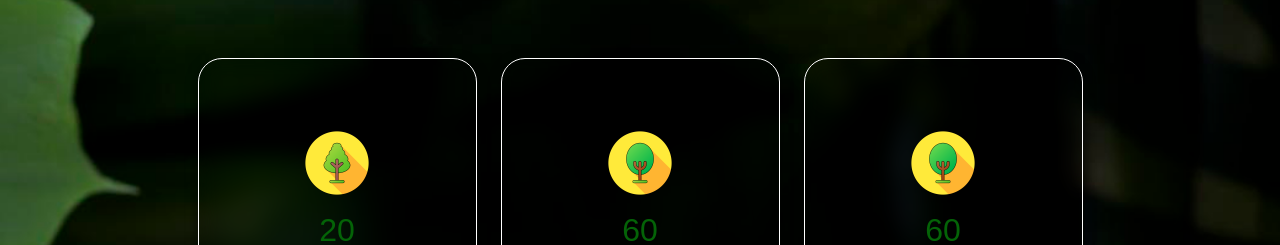
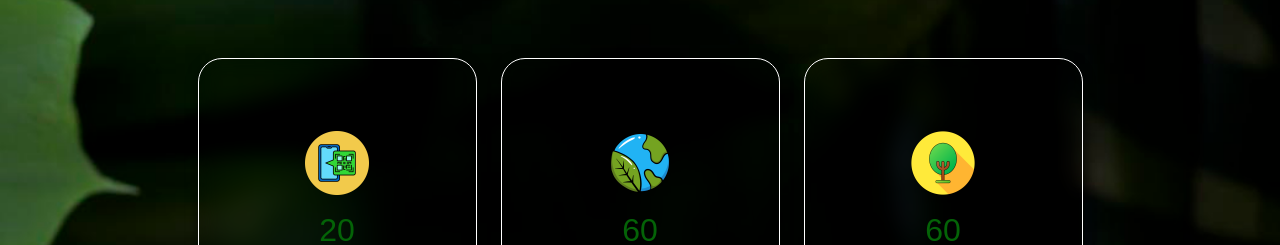
Before and after one commit to Vanz-silva/santa-raizes, a Next.js app: page / in a window 1280 px wide. Shown: the part 1320-1565 px from the top of the page. Built offline with nearby package versions, Linux system fonts and the light colour scheme; a web font is replaced by a local one.

Commit message:
fix: Ajuste de statistics

```diff
--- a/src/app/components/Statistics.js
+++ b/src/app/components/Statistics.js
@@ -26,7 +26,7 @@ const Statistics = () => {
           <div className="box-st col-md-3 col-sm-12">
             <div className="p-4 rounded text-dark">
               <Image
-                src="/icon-tree.png"
+                src="/qr.png"
                 alt="Veterinários"
                 width={64}
                 height={64}
@@ -40,8 +40,8 @@ const Statistics = () => {
           <div className="box-st col-md-3 col-sm-12">
             <div className="p-4 rounded text-dark">
               <Image
-                src="/icon-tree-2.png"
-                alt="Exames"
+                src="/terra.png"
+                alt=""
                 width={64}
                 height={64}
                 className="m-3"
```
